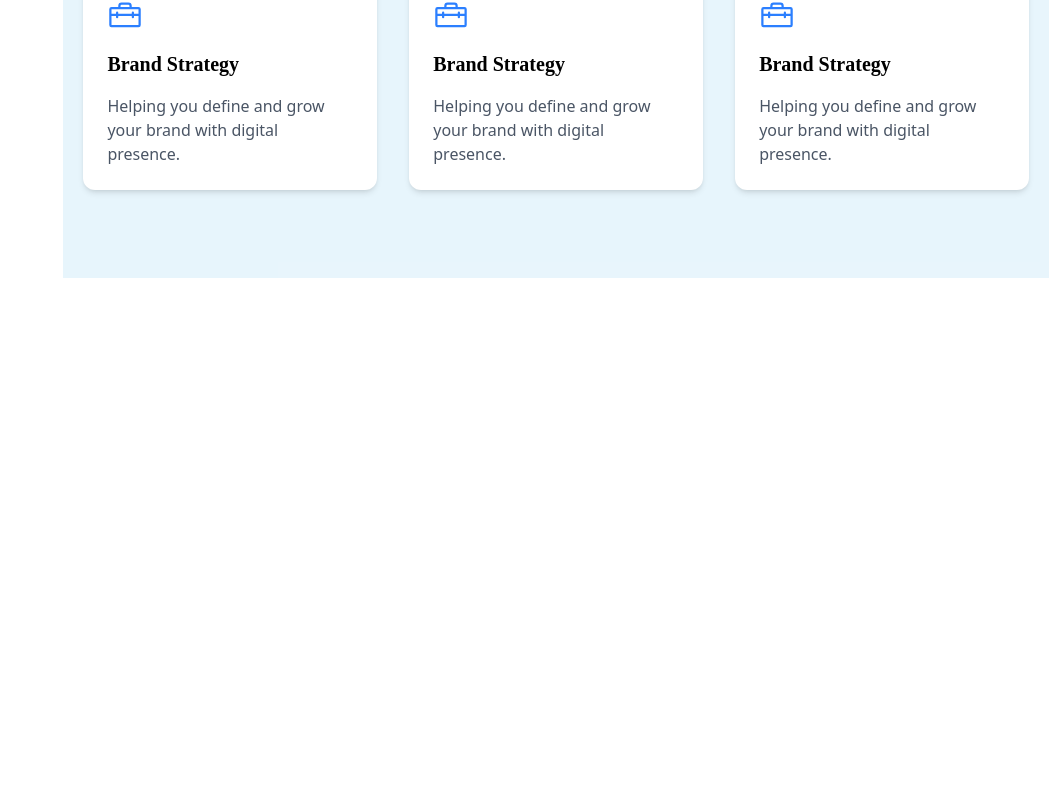
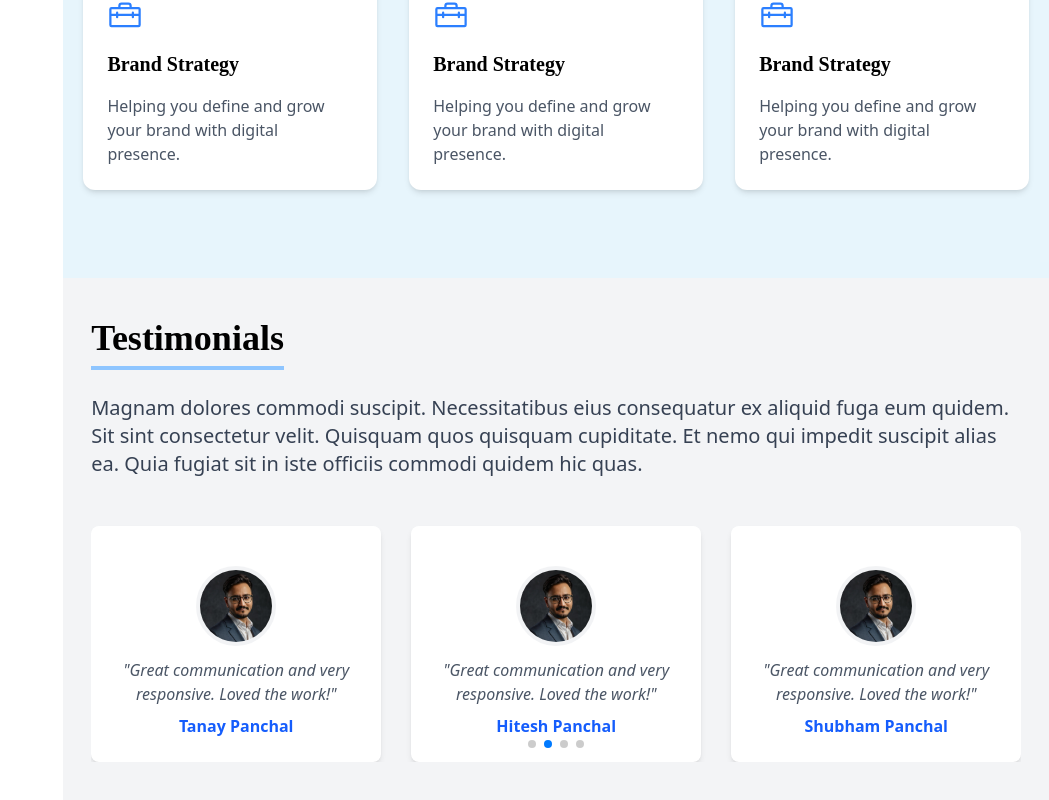
Before and after one commit to Tanaypanchal007/kp-portfolio, a Next.js app: page / in a window 1280 px wide. Shown: the part 2025-2825 px from the top of the page, without its empty margins (231-1280 px from the left). Before the commit the page ends 2303 px from the top, so only its background shows below. Built offline with nearby package versions, Linux system fonts and the light colour scheme.

Commit message:
Testimonials Section complete

```diff
--- a/package.json
+++ b/package.json
@@ -12,7 +12,8 @@
     "next": "15.4.3",
     "react": "19.1.0",
     "react-dom": "19.1.0",
-    "react-icons": "^5.5.0"
+    "react-icons": "^5.5.0",
+    "swiper": "^11.2.10"
   },
   "devDependencies": {
     "@eslint/eslintrc": "^3",
--- /dev/null
+++ b/src/components/Testimonial.jsx
@@ -0,0 +1,62 @@
+// components/Testimonials.jsx
+import { Swiper, SwiperSlide } from "swiper/react";
+import { Pagination, Autoplay } from "swiper/modules";
+import "swiper/css";
+import "swiper/css/pagination";
+import Image from "next/image";
+import { testimonials } from "../data/data";
+
+const Testimonial = () => {
+  return (
+    <section className="py-10 bg-gray-100" id="testimonials">
+      <div className="2xl:max-w-[1100px] xl:max-w-[930px] px-5 xl:px-0 mx-auto">
+        <h1 className="text-4xl font-mono font-bold border-b-4 border-blue-300 w-fit pb-2">
+          Testimonials
+        </h1>
+        <p className="mt-6 text-lg xl:text-xl text-gray-700 ">
+          Magnam dolores commodi suscipit. Necessitatibus eius consequatur ex
+          aliquid fuga eum quidem. Sit sint consectetur velit. Quisquam quos
+          quisquam cupiditate. Et nemo qui impedit suscipit alias ea. Quia
+          fugiat sit in iste officiis commodi quidem hic quas.
+        </p>
+        <Swiper
+          modules={[Pagination, Autoplay]}
+          spaceBetween={30}
+          pagination={{ clickable: true }}
+          autoplay={{ delay: 3000 }}
+          loop={true}
+          breakpoints={{
+            0: {
+              slidesPerView: 1,
+            },
+            768: {
+              slidesPerView: 2,
+            },
+            1024: {
+              slidesPerView: 3,
+            },
+          }}
+        >
+          {testimonials.map((t, i) => (
+            <SwiperSlide key={i}>
+              <div className="bg-white p-6 rounded-lg shadow-md text-center mt-12">
+                <Image
+                  src={t.image}
+                  width={80}
+                  height={80}
+                  alt={t.name}
+                  className="object-cover object-top h-[80px] w-[80px] rounded-full border-4 border-gray-200/50 mb-3 flex mx-auto my-4"
+                />
+
+                <p className="italic text-gray-600 mb-2">"{t.text}"</p>
+                <h4 className="font-semibold text-blue-600">{t.name}</h4>
+              </div>
+            </SwiperSlide>
+          ))}
+        </Swiper>
+      </div>
+    </section>
+  );
+};
+
+export default Testimonial;
--- a/src/data/data.js
+++ b/src/data/data.js
@@ -1,5 +1,7 @@
 import { PiToolbox } from "react-icons/pi";
 
+
+// Services data that is used in Services.jsx
 export const servicesData = [
     {
         id: 1,
@@ -38,3 +40,29 @@ export const servicesData = [
         description: "Helping you define and grow your brand with digital presence.",
     },
 ];
+
+
+
+// Testimonials data Start Here that is used in Testimonial.jsx
+export const testimonials = [
+    {
+        name: "Kaushik Panchal",
+        text: "He created a stunning and professional website. I'm really ",
+        image: "/images/profile-img.jpg",
+    },
+    {
+        name: "Tanay Panchal",
+        text: "Great communication and very responsive. Loved the work!",
+        image: "/images/profile-img.jpg",
+    },
+    {
+        name: "Hitesh Panchal",
+        text: "Great communication and very responsive. Loved the work!",
+        image: "/images/profile-img.jpg",
+    },
+    {
+        name: " Shubham Panchal",
+        text: "Great communication and very responsive. Loved the work!",
+        image: "/images/profile-img.jpg",
+    },
+]
--- a/src/pages/index.jsx
+++ b/src/pages/index.jsx
@@ -7,6 +7,7 @@ import { FaBarsStaggered } from "react-icons/fa6";
 import { IoClose } from "react-icons/io5";
 import { useState } from "react";
 import Services from "@/components/Services";
+import Testimonial from "@/components/Testimonial";
 
 const Index = () => {
   const [open, setOpen] = useState(false);
@@ -26,6 +27,7 @@ const Index = () => {
           <Home />
           <About />
           <Services />
+          <Testimonial />
         </div>
 
         {/* Mobile Menu Button */}
```
Also changed, not shown: 1 other file (tests, documents, lock files or other folders).
